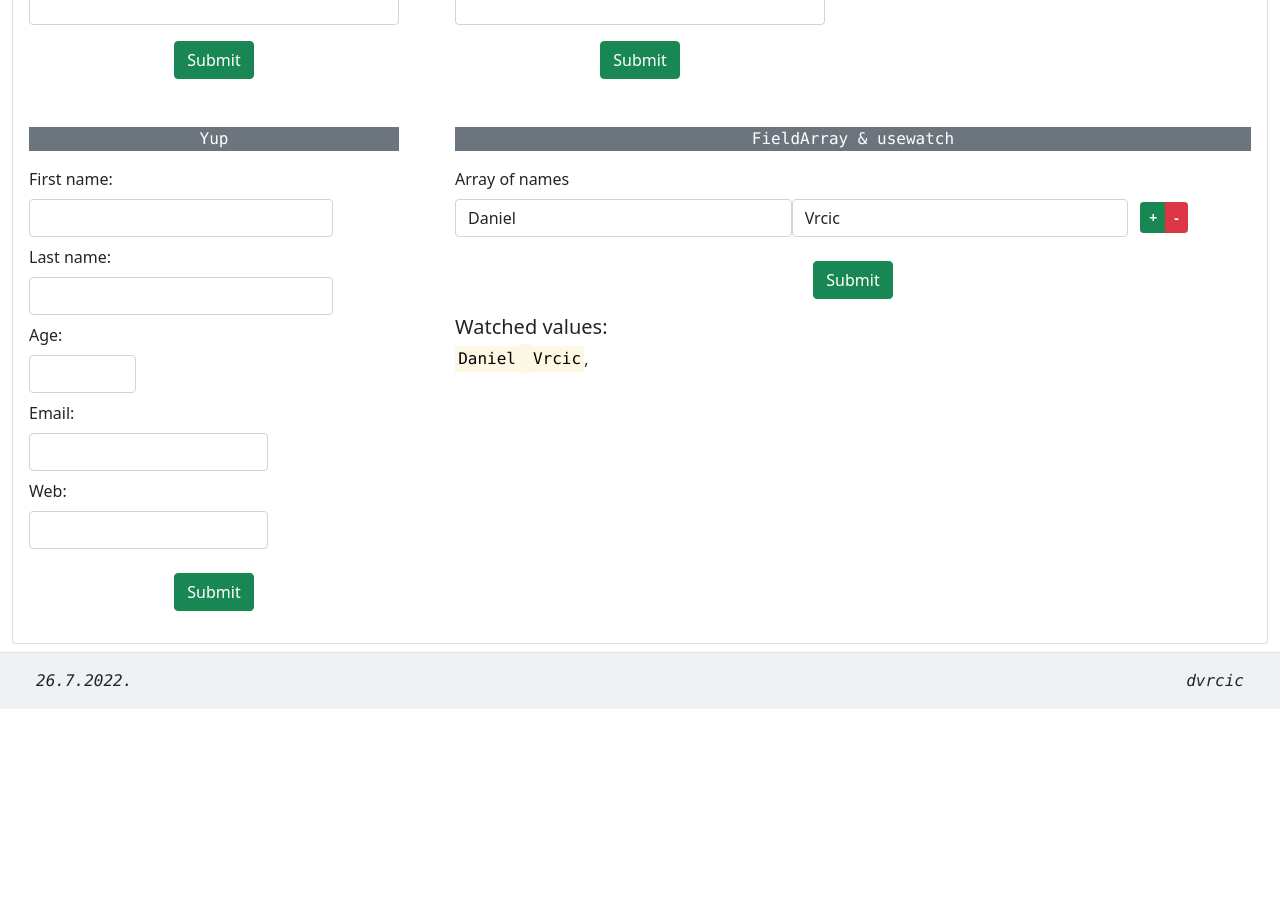
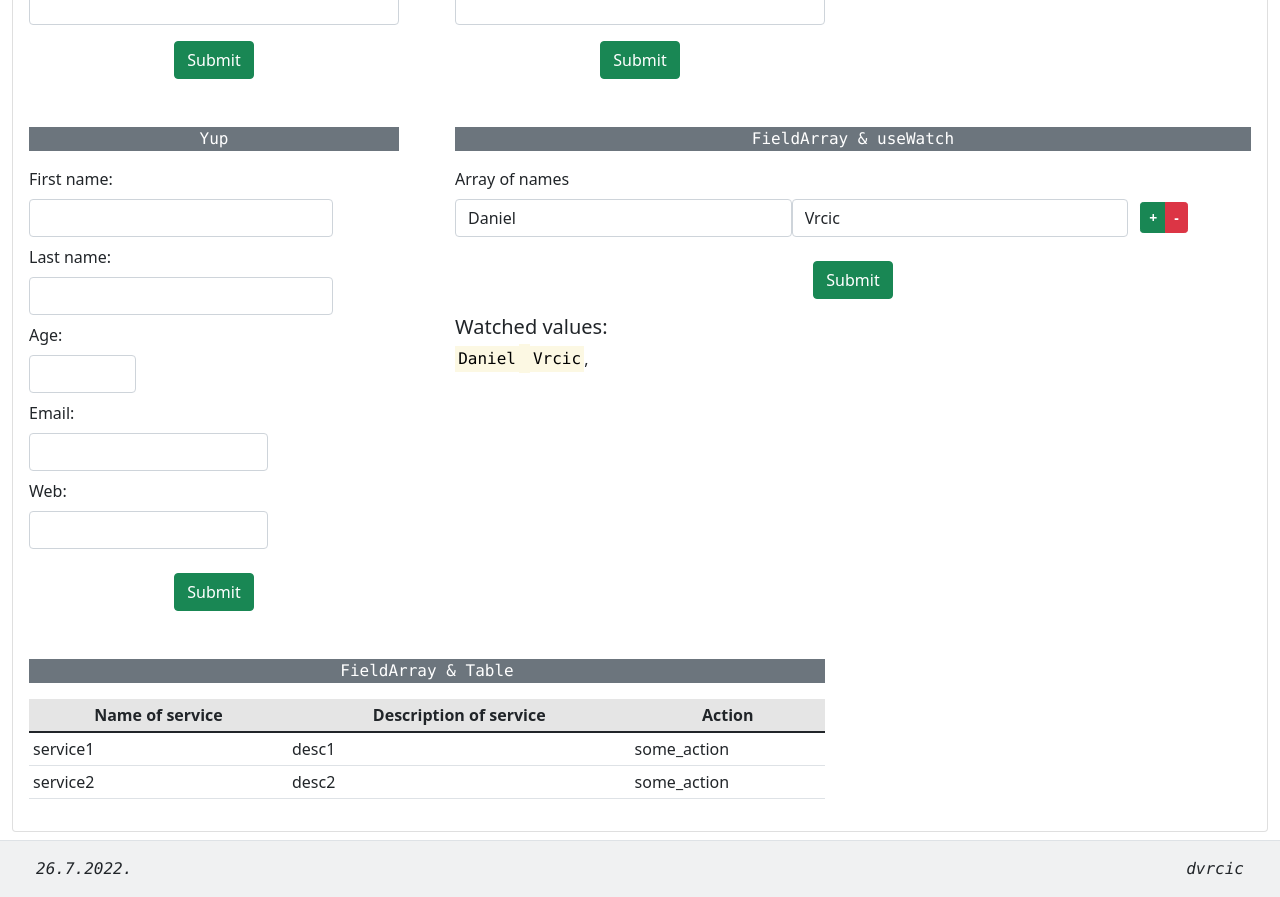
Before and after one commit to vrdel/react-playground, a React (Vite) app in the folder react-playground/: page /react-hook-form in a window 1280 px wide. Shown: the part 360-1257 px from the top of the page. Before the commit the page ends 1069 px from the top, so only its background shows below. Built offline with nearby package versions, Linux system fonts and the light colour scheme.

Commit message:
initial table component

```diff
--- a/react-playground/src/routes/reacthookform.jsx
+++ b/react-playground/src/routes/reacthookform.jsx
@@ -1,8 +1,8 @@
 import React, { useState } from 'react'
 import DefaultPage from '../ui/defpage'
 import {
+  Button,
   ButtonGroup,
-  Button,
   Card,
   CardBody,
   CardHeader,
@@ -13,11 +13,12 @@ import {
   FormGroup,
   Input,
   InputGroup,
-  Toast,
-  ToastHeader,
-  ToastBody,
   Label,
   Row,
+  Table,
+  Toast,
+  ToastBody,
+  ToastHeader,
 } from 'reactstrap'
 import { useForm, Controller, useFieldArray, useWatch } from "react-hook-form";
 import { toast } from 'react-toastify';
@@ -40,6 +41,58 @@ const ToastMsg = ({ data, isopen, setOpen }) => {
       </ToastBody>
     </Toast>
   )
+}
+
+const TestForm6 = () => {
+
+  const data = new Array(
+    {
+      'name': 'service1', 'description': 'desc1'
+    },
+    {
+      'name': 'service2', 'description': 'desc2'
+    }
+  )
+
+  return (
+    <Row>
+      <Col>
+        <Table responsive hover size="sm">
+          <thead className="table-active align-middle text-center">
+            <tr>
+              <th>
+                Name of service
+              </th>
+              <th>
+                Description of service
+              </th>
+              <th>
+                Action
+              </th>
+            </tr>
+          </thead>
+          <tbody>
+            {
+              data.map((entry, index) =>
+                <tr key={index}>
+                  <td>
+                    { entry['name'] }
+                  </td>
+                  <td>
+                    { entry['description'] }
+                  </td>
+                  <td>
+                    some_action
+                  </td>
+                </tr>
+              )
+            }
+          </tbody>
+        </Table>
+      </Col>
+    </Row>
+  )
+
 }
 
 const schema2 = yup.object().shape({
@@ -586,10 +639,20 @@ const ReactHookForm = () => {
               <CardBody>
                 <CardTitle className="bg-secondary text-center text-white">
                   <p className="font-monospace">
-                    FieldArray & usewatch
+                    FieldArray & useWatch
                   </p>
                 </CardTitle>
                 <TestForm5/>
+              </CardBody>
+            </Col>
+            <Col sm="8">
+              <CardBody>
+                <CardTitle className="bg-secondary text-center text-white">
+                  <p className="font-monospace">
+                    FieldArray & Table
+                  </p>
+                </CardTitle>
+                <TestForm6/>
               </CardBody>
             </Col>
           </Row>
```
